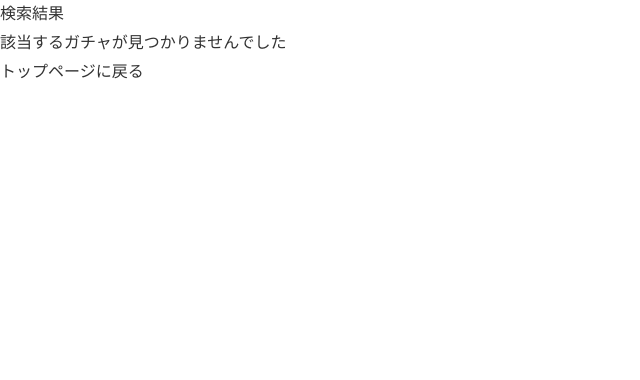
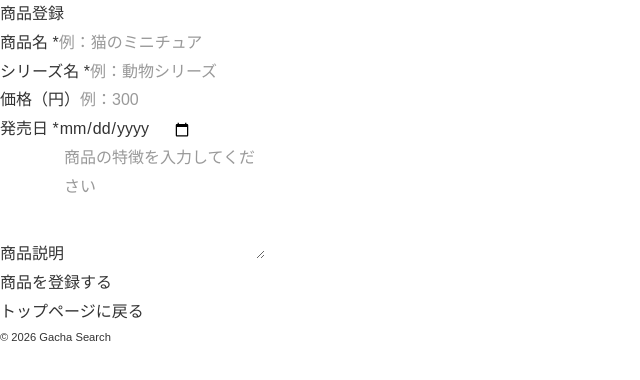
Before and after one commit to Riho-Nagai/GachaSearchApp, a React (Vite) app: page /productRegister in a window 1280 px wide. Shown: the top 380 px of the page, without its empty margins (0-640 px from the left). Built offline with nearby package versions, Linux system fonts and the light colour scheme.

Commit message:
商品登録画面追加

```diff
--- a/package.json
+++ b/package.json
@@ -10,6 +10,7 @@
     "preview": "vite preview"
   },
   "dependencies": {
+    "@supabase/supabase-js": "^2.118.0",
     "@tailwindcss/vite": "^4.3.3",
     "react": "^18.3.1",
     "react-dom": "^18.3.1",
--- a/src/App.tsx
+++ b/src/App.tsx
@@ -1,21 +1,25 @@
 import { Routes, Route, useLocation } from "react-router-dom";
 import Top from "./pages/Top";
 import ProductInfo from "./pages/ProductInfo";
+import ProductRegister from "./pages/ProductRegister";
 import NotFound from "./pages/NotFound";
 import Footer from "./components/Footer";
 
 function App() {
   const location = useLocation();
 
-  // フッターを表示するページ
-  const showFooter = location.pathname === "/" || location.pathname === "*";
+  const showFooter =
+    location.pathname === "/" ||
+    location.pathname.startsWith("/productInfo/") ||
+    location.pathname === "/productRegister";
 
   return (
     <div className="app">
       <main>
         <Routes>
           <Route path="/" element={<Top />} />
-          <Route path="/productInfo" element={<ProductInfo />} />
+          <Route path="/productInfo/:id" element={<ProductInfo />} />
+          <Route path="/productRegister" element={<ProductRegister />} />
           <Route path="*" element={<NotFound />} />
         </Routes>
       </main>
--- a/src/index.css
+++ b/src/index.css
@@ -159,6 +159,27 @@ body {
   }
 }
 
+/* 商品登録ボタン */
+.register-link {
+  display: block !important;
+  text-align: center;
+  margin: 30px auto;
+  position: relative;
+  z-index: 10;
+}
+
+.register-link button {
+  display: inline-block !important;
+  padding: 12px 28px;
+  background-color: #ffffff;
+  color: #0051e0;
+  border: 2px solid #ffb22e;
+  border-radius: 8px;
+  font-size: 16px;
+  font-weight: bold;
+  cursor: pointer;
+}
+
 /* ---------- SearchResult ---------- */
 .search-results {
   max-width: 1000px;
--- /dev/null
+++ b/src/lib/supabase.ts
@@ -0,0 +1,6 @@
+import { createClient } from "@supabase/supabase-js";
+
+const supabaseUrl = import.meta.env.VITE_SUPABASE_URL;
+const supabaseKey = import.meta.env.VITE_SUPABASE_ANON_KEY;
+
+export const supabase = createClient(supabaseUrl, supabaseKey);
--- a/src/pages/ProductInfo.tsx
+++ b/src/pages/ProductInfo.tsx
@@ -1,22 +1,107 @@
-import { useLocation } from "react-router-dom";
+import { useEffect, useState } from "react";
+import { useParams } from "react-router-dom";
+import { supabase } from "../lib/supabase";
 
-//const productImages = [];
+// 商品情報の型定義
+type Product = {
+  id: number;
+  name: string;
+  series: string;
+  price: number | null;
+  description: string | null;
+  release_date: string | null;
+};
 
 function ProductInfo() {
-  //子コンポーネントでなくても受け取れる
-  const { state: product } = useLocation();
+  // URLから商品IDを取得
+  const { id } = useParams();
+
+  // 商品情報を保存
+  const [product, setProduct] = useState<Product | null>(null);
+
+  // 読み込み状態
+  const [loading, setLoading] = useState(true);
+
+  // エラー状態
+  const [error, setError] = useState("");
+
+  // Supabaseから商品情報を取得
+  useEffect(() => {
+    const fetchProduct = async () => {
+      if (!id || !/^\d+$/.test(id)) {
+        setError("商品IDが正しくありません。");
+        setLoading(false);
+        return;
+      }
+
+      try {
+        const { data, error } = await supabase
+          .from("products")
+          .select("*")
+          .eq("id", Number(id))
+          .single();
+
+        if (error) {
+          throw error;
+        }
+
+        setProduct(data as Product);
+      } catch (err) {
+        console.error("商品情報取得エラー:", err);
+        setError("商品情報を取得できませんでした。");
+      } finally {
+        setLoading(false);
+      }
+    };
+
+    fetchProduct();
+  }, [id]);
+
+  // 読み込み中
+  if (loading) {
+    return <p>商品情報を読み込み中...</p>;
+  }
+
+  // エラー
+  if (error) {
+    return <p>{error}</p>;
+  }
+
+  // 商品が存在しない場合
+  if (!product) {
+    return <p>商品が見つかりませんでした。</p>;
+  }
 
   return (
     <div className="product-info">
       <h2 className="product-info_title">商品情報</h2>
+
       <ul>
         <div className="product-info_image">
-          <img src={product.img} />
+          {/* 商品画像 */}
+          <img src="/images/products/no-image.jpg" alt={product.name} />
         </div>
+
+        {/* 商品名 */}
         <div className="product-info_details">{product.name}</div>
+
+        {/* シリーズ */}
         <div className="product-info_series">{product.series}</div>
-        <div className="product-info_price">{product.price}円</div>
-        <div className="product-info_description">{product.description}</div>
+
+        {/* 価格 */}
+        <div className="product-info_price">
+          {product.price !== null ? `${product.price}円` : "価格未登録"}
+        </div>
+
+        {/* 発売日 */}
+        <div className="product-info_release-date">
+          発売日：{product.release_date ?? "未登録"}
+        </div>
+
+        {/* 商品説明 */}
+        <div className="product-info_description">
+          {product.description ?? "商品説明はありません。"}
+        </div>
       </ul>
     </div>
   );
--- /dev/null
+++ b/src/pages/ProductRegister.tsx
@@ -0,0 +1,130 @@
+import { useState } from "react";
+import { useNavigate } from "react-router-dom";
+import { supabase } from "../lib/supabase";
+
+function ProductRegister() {
+  const navigate = useNavigate();
+
+  // 入力フォームの状態
+  const [name, setName] = useState("");
+  const [series, setSeries] = useState("");
+  const [price, setPrice] = useState("");
+  const [releaseDate, setReleaseDate] = useState("");
+  const [description, setDescription] = useState("");
+
+  const [loading, setLoading] = useState(false);
+  const [error, setError] = useState("");
+
+  // 商品登録処理
+  const handleSubmit = async (event: React.FormEvent<HTMLFormElement>) => {
+    event.preventDefault();
+
+    if (!name.trim() || !series.trim()) {
+      setError("商品名とシリーズ名を入力してください。");
+      return;
+    }
+
+    setLoading(true);
+    setError("");
+
+    try {
+      const { error } = await supabase.from("products").insert({
+        name: name.trim(),
+        series: series.trim(),
+        price: price === "" ? null : Number(price),
+        release_date: releaseDate,
+        description: description.trim() || null,
+      });
+
+      if (error) {
+        throw error;
+      }
+
+      alert("商品を登録しました！");
+      navigate("/");
+    } catch (err) {
+      console.error("商品登録エラー:", err);
+      setError("商品を登録できませんでした。");
+    } finally {
+      setLoading(false);
+    }
+  };
+
+  return (
+    <div className="product-register">
+      <h1 className="product-register_title">商品登録</h1>
+
+      <form onSubmit={handleSubmit}>
+        <div className="product-register_item">
+          <label htmlFor="name">商品名 *</label>
+          <input
+            id="name"
+            type="text"
+            value={name}
+            onChange={(event) => setName(event.target.value)}
+            placeholder="例：猫のミニチュア"
+            required
+          />
+        </div>
+
+        <div className="product-register_item">
+          <label htmlFor="series">シリーズ名 *</label>
+          <input
+            id="series"
+            type="text"
+            value={series}
+            onChange={(event) => setSeries(event.target.value)}
+            placeholder="例：動物シリーズ"
+            required
+          />
+        </div>
+
+        <div className="product-register_item">
+          <label htmlFor="price">価格（円）</label>
+          <input
+            id="price"
+            type="number"
+            min="0"
+            value={price}
+            onChange={(event) => setPrice(event.target.value)}
+            placeholder="例：300"
+          />
+        </div>
+
+        <div className="product-register_item">
+          <label htmlFor="releaseDate">発売日 *</label>
+          <input
+            id="releaseDate"
+            type="date"
+            value={releaseDate}
+            onChange={(event) => setReleaseDate(event.target.value)}
+            required
+          />
+        </div>
+
+        <div className="product-register_item">
+          <label htmlFor="description">商品説明</label>
+          <textarea
+            id="description"
+            value={description}
+            onChange={(event) => setDescription(event.target.value)}
+            placeholder="商品の特徴を入力してください"
+            rows={4}
+          />
+        </div>
+
+        {error && <p className="product-register_error">{error}</p>}
+
+        <button type="submit" disabled={loading}>
+          {loading ? "登録中..." : "商品を登録する"}
+        </button>
+      </form>
+
+      <button type="button" onClick={() => navigate("/")}>
+        トップページに戻る
+      </button>
+    </div>
+  );
+}
+
+export default ProductRegister;
--- a/src/pages/SearchResult.tsx
+++ b/src/pages/SearchResult.tsx
@@ -15,7 +15,7 @@ function SearchResult({ searchQuery, products }: SearchResultProps) {
         <div className="product-list">
           {products.map((product) => (
             <article className="product-card" key={product.id}>
-              <Link to={`/productInfo`} state={product}>
+              <Link to={`/productInfo/${product.id}`}>
                 <h3>{product.name}</h3>
               </Link>
 
--- a/src/pages/Top.tsx
+++ b/src/pages/Top.tsx
@@ -1,5 +1,7 @@
 import { useState } from "react";
 import SearchResult from "./SearchResult";
+import { supabase } from "../lib/supabase";
+import { useNavigate } from "react-router-dom";
 
 export type Product = {
   id: number;
@@ -8,38 +10,6 @@ export type Product = {
   price: number | null;
   description: string | null;
 };
-
-// テスト用の商品データ
-const testProducts: Product[] = [
-  {
-    id: 1,
-    name: "猫のミニチュア",
-    series: "動物シリーズ",
-    price: 300,
-    description: "猫をモチーフにしたミニチュアです。",
-  },
-  {
-    id: 2,
-    name: "ねこのフィギュア",
-    series: "猫シリーズ",
-    price: 400,
-    description: "ねこの姿を再現したフィギュアです。",
-  },
-  {
-    id: 3,
-    name: "犬のミニチュア",
-    series: "動物シリーズ",
-    price: 300,
-    description: "犬をモチーフにしたミニチュアです。",
-  },
-  {
-    id: 4,
-    name: "猫のキーホルダー",
-    series: "猫シリーズ",
-    price: 200,
-    description: "猫のデザインのキーホルダーです。",
-  },
-];
 
 function normalizeSearchText(text: string): string {
   return text
@@ -53,11 +23,13 @@ function normalizeSearchText(text: string): string {
 }
 
 function Top() {
+  const navigate = useNavigate();
+
   const [searchQuery, setSearchQuery] = useState("");
   const [submittedQuery, setSubmittedQuery] = useState("");
-  // const [products, setProducts] = useState<Product[]>([]);
-  // const [error, setError] = useState("");
-  // const [loading, setLoading] = useState(false);
+  const [products, setProducts] = useState<Product[]>([]);
+  const [error, setError] = useState("");
+  const [loading, setLoading] = useState(false);
 
   const handleSearch = async () => {
     const query = searchQuery.trim();
@@ -68,42 +40,94 @@ function Top() {
     }
 
     setSubmittedQuery(query);
+    setError("");
+    setLoading(true);
+
+    try {
+      // Supabaseから商品情報を取得
+      const { data, error } = await supabase
+        .from("products")
+        .select("*")
+        .order("id", { ascending: true });
+
+      if (error) {
+        throw error;
+      }
+
+      // 検索キーワードを正規化
+      const normalizedQuery = normalizeSearchText(query);
+
+      // 商品名・シリーズ名・説明文から検索
+      const filteredProducts = (data ?? []).filter((product) => {
+        const productText = normalizeSearchText(
+          `${product.name} ${product.series ?? ""} ${
+            product.description ?? ""
+          }`,
+        );
+
+        return productText.includes(normalizedQuery);
+      });
+
+      setProducts(filteredProducts);
+    } catch (err) {
+      console.error("商品情報取得エラー:", err);
+      setError("商品情報を取得できませんでした。");
+      setProducts([]);
+    } finally {
+      setLoading(false);
+    }
   };
-  // testデータ用
-  const normalizeQuery = normalizeSearchText(submittedQuery);
 
-  const filteredProducts = testProducts.filter((product) => {
-    const productText = normalizeSearchText(
-      `${product.name} ${product.series} ${product.description ?? ""}`,
-    );
+  // return (
+  //   <div className="l_main">
+  //     <section className="l_search-area">
+  //       <h1 className="top_title" data-text="Gacha Search">
+  //         Gacha Search
+  //       </h1>
 
-    return productText.includes(normalizeQuery);
-  });
-  //テストデータ用ここまで
+  //       <div className="l_search-bar">
+  //         <input
+  //           className="search-bar"
+  //           type="text"
+  //           placeholder="ここで検索"
+  //           value={searchQuery}
+  //           onChange={(event) => setSearchQuery(event.target.value)}
+  //           onKeyDown={(event) => {
+  //             if (event.key === "Enter") {
+  //               handleSearch();
+  //             }
+  //           }}
+  //         />
 
-  // setError("");
-  // setLoading(true);
+  //         <button
+  //           className="search-button"
+  //           type="button"
+  //           onClick={handleSearch}
+  //           disabled={loading}
+  //         >
+  //           <span>検索</span>
+  //         </button>
+  //       </div>
 
-  // try {
-  //   const response = await fetch(
-  //     `http://localhost:3001/api/products?q=${encodeURIComponent(query)}`,
-  //   );
+  //       {/* 商品登録ボタン */}
+  //       <div className="register-link">
+  //         <button type="button" onClick={() => navigate("/productRegister")}>
+  //           商品を登録する
+  //         </button>
+  //       </div>
+  //     </section>
 
-  //   if (!response.ok) {
-  //     throw new Error("商品情報を取得できませんでした。");
-  //   }
+  //     <section className="results-area">
+  //       {loading && <p>検索中...</p>}
 
-  //   const data: Product[] = await response.json();
-  //   setProducts(data);
-  // } catch {
-  //   setError(
-  //     "商品情報を取得できませんでした。APIサーバーを確認してください。",
-  //   );
-  //   setProducts([]);
-  // } finally {
-  //   setLoading(false);
-  // }
-  // };
+  //       {error && <p>{error}</p>}
+
+  //       {!loading && !error && submittedQuery !== "" && (
+  //         <SearchResult searchQuery={submittedQuery} products={products} />
+  //       )}
+  //     </section>
+  //   </div>
+  // );
 
   return (
     <div className="l_main">
@@ -130,13 +154,21 @@ function Top() {
             className="search-button"
             type="button"
             onClick={handleSearch}
+            disabled={loading}
           >
             <span>検索</span>
           </button>
         </div>
       </section>
 
-      {/* <section className="results-area">
+      {/* 商品登録ボタン */}
+      <div className="register-link">
+        <button type="button" onClick={() => navigate("/productRegister")}>
+          商品を登録する
+        </button>
+      </div>
+
+      <section className="results-area">
         {loading && <p>検索中...</p>}
 
         {error && <p>{error}</p>}
@@ -144,15 +176,6 @@ function Top() {
         {!loading && !error && submittedQuery !== "" && (
           <SearchResult searchQuery={submittedQuery} products={products} />
         )}
-      </section> */}
-
-      <section className="results-area">
-        {submittedQuery !== "" && (
-          <SearchResult
-            searchQuery={submittedQuery}
-            products={filteredProducts}
-          />
-        )}
       </section>
     </div>
   );
--- a/tsconfig.app.json
+++ b/tsconfig.app.json
@@ -7,6 +7,7 @@
     "lib": ["ES2020", "DOM", "DOM.Iterable"],
     "module": "ESNext",
     "skipLibCheck": true,
+    "types": ["vite/client"],
 
     /* Bundler mode */
     "moduleResolution": "bundler",
```
Also changed, not shown: 2 other files (tests, documents, lock files or other folders).
